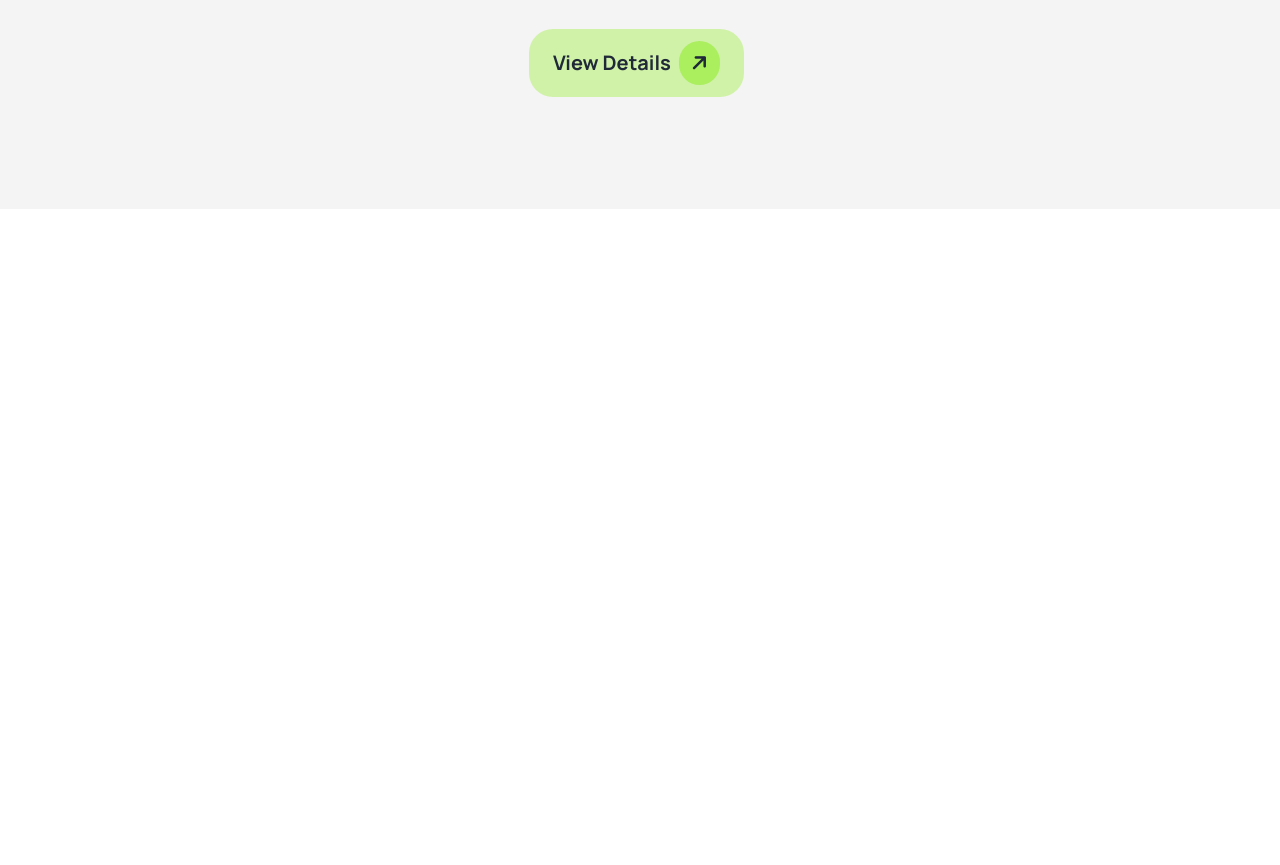
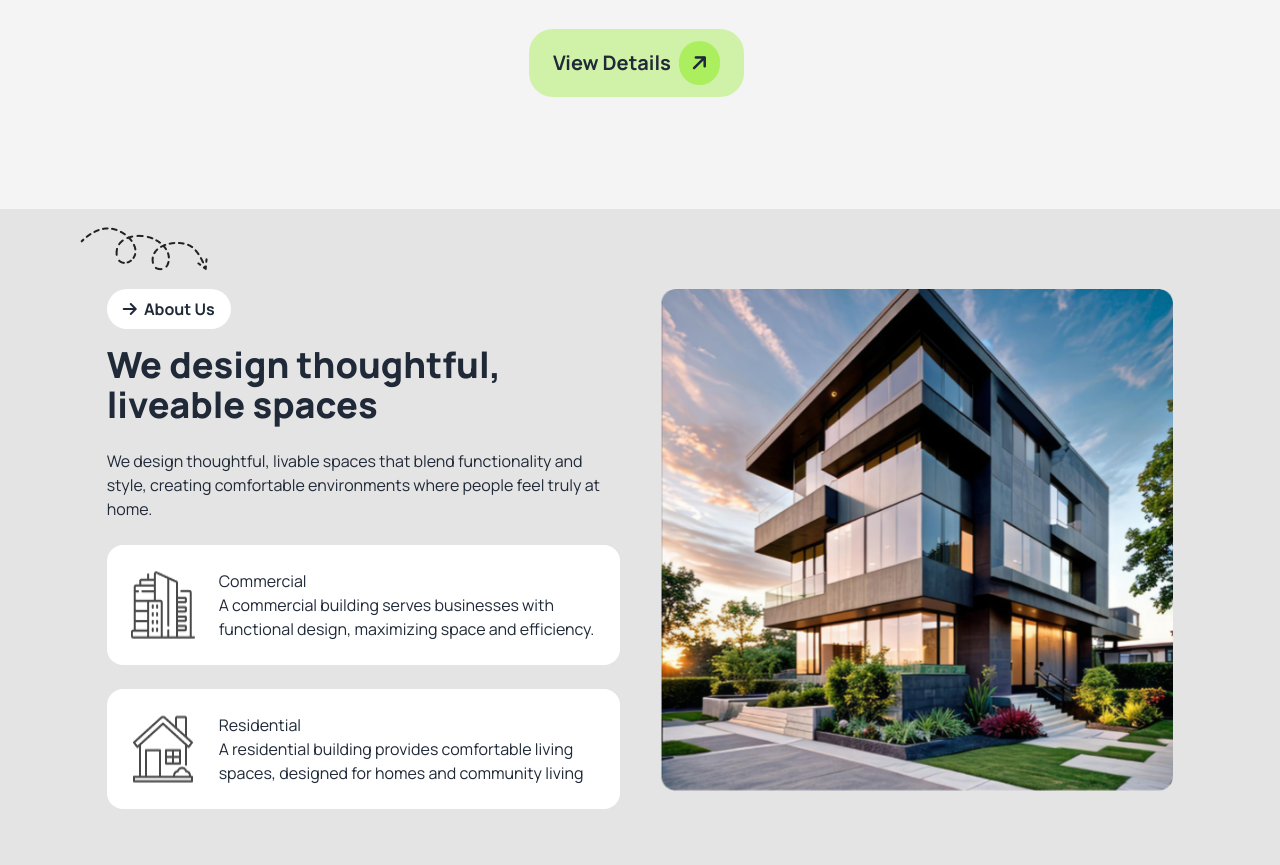
Before and after one commit to MD-Kamrul-Islam-Season/website-task3, a plain HTML site: page index.html in a window 1280 px wide. Shown: the part 675-1540 px from the top of the page. Before the commit the page ends 884 px from the top, so only its background shows below. Drawn offline with nearby package versions, Linux system fonts and the light colour scheme.

Commit message:
added Thoughtfull Design Section

```diff
--- a/index.html
+++ b/index.html
@@ -131,7 +131,57 @@
       </section>
     </header>
     <!-- Main Section -->
-    <main></main>
+    <main>
+      <!-- Thoughtfull Design Section -->
+      <section class="bg-[#1e1e1e13] relative">
+        <div class="hidden md:inline-block">
+          <img class="absolute top- left-20" src="assets/Vector.png" alt="" />
+        </div>
+        <div
+          class="grid gap-10 grid-cols-1 md:grid-cols-2 md:w-5/6 mx-auto py-14"
+        >
+          <div class="w-11/12 md:w-full mx-auto text-center md:text-start">
+            <button class="bg-white px-4 py-2 rounded-3xl font-bold">
+              <i class="fa-solid fa-arrow-right"></i>
+              <span class="ml-1">About Us</span>
+            </button>
+            <h2 class="text-4xl font-extrabold mt-4 mb-6 md:w-5/6">
+              We design thoughtful, liveable spaces
+            </h2>
+            <div class="mb-6">
+              <p>
+                We design thoughtful, livable spaces that blend functionality
+                and style, creating comfortable environments where people feel
+                truly at home.
+              </p>
+            </div>
+            <div class="flex gap-6 rounded-2xl bg-white p-6 mb-6">
+              <img src="assets/commercial.png" alt="" />
+              <div>
+                <h4>Commercial</h4>
+                <p>
+                  A commercial building serves businesses with functional
+                  design, maximizing space and efficiency.
+                </p>
+              </div>
+            </div>
+            <div class="flex gap-6 rounded-2xl bg-white p-6">
+              <img src="assets/residential.png" alt="" />
+              <div>
+                <h4>Residential</h4>
+                <p>
+                  A residential building provides comfortable living spaces,
+                  designed for homes and community living
+                </p>
+              </div>
+            </div>
+          </div>
+          <div class="w-11/12 mx-auto md:w-full">
+            <img src="assets/Rectangle.png" alt="" />
+          </div>
+        </div>
+      </section>
+    </main>
     <!-- Footer Section -->
     <footer></footer>
   </body>
```
